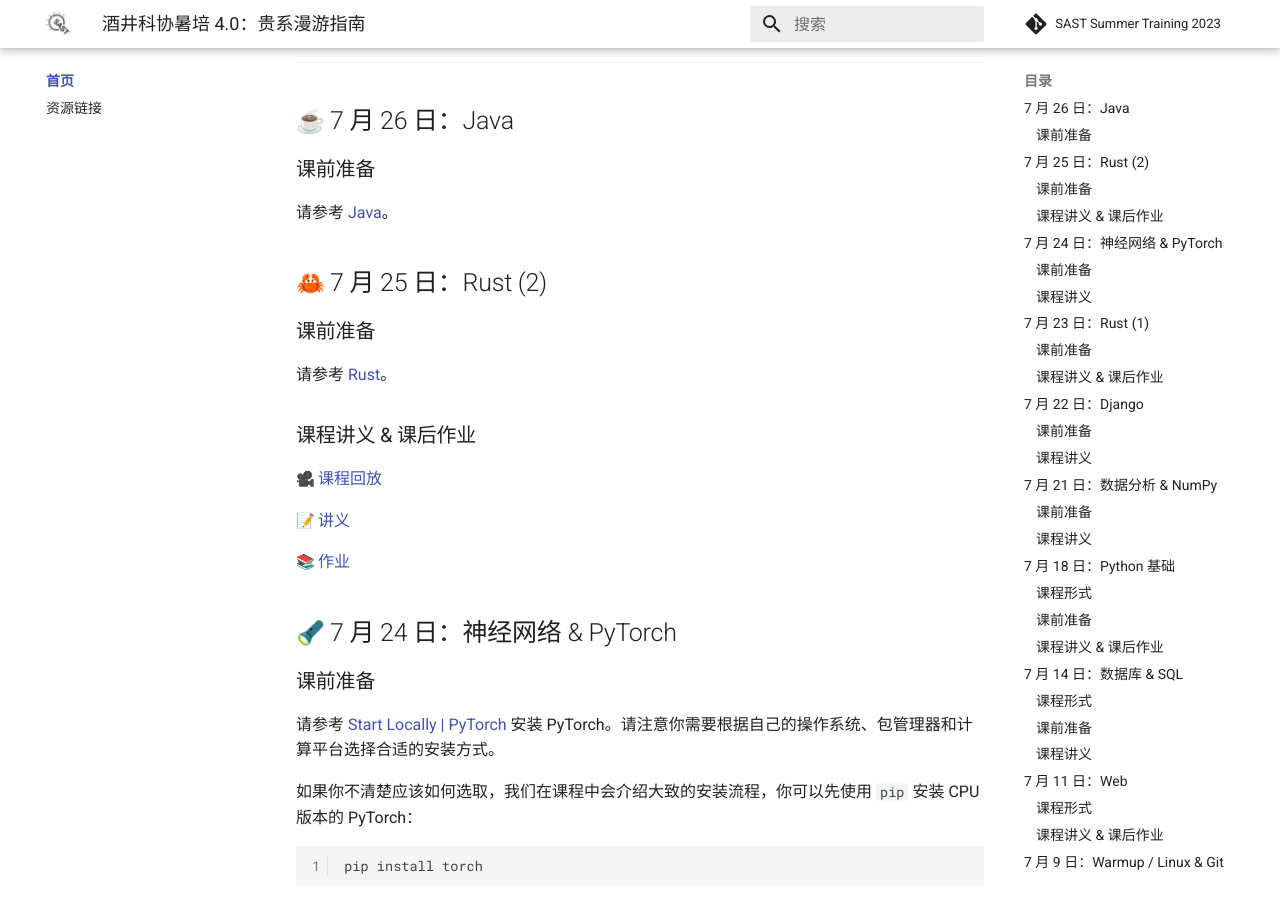
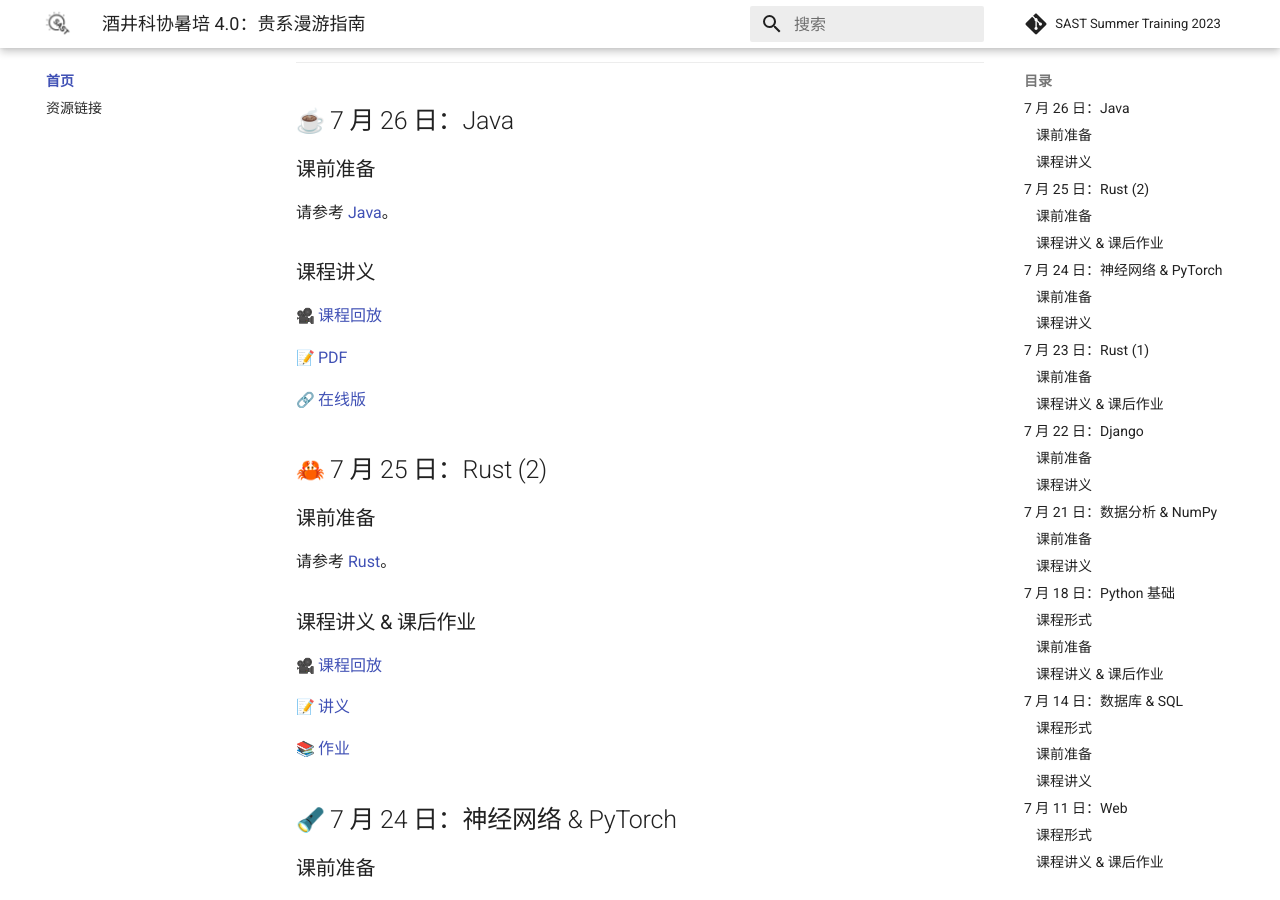
Before and after one commit to sast-summer-training-2023/sast-summer-training-2023.github.io, an MkDocs documentation site: the page built from docs/index.md, in a window 1280 px wide and 900 px high, scrolled down 451 px. Built offline with MkDocs 1.6.1 and Material for MkDocs 9.7.7, drawn with Linux system fonts in a browser that asks for light colours; emoji names are drawn with the system emoji font; comment, search, counter and statistics services are not loaded.

Commit message:
feat(java): playback link

```diff
--- a/docs/index.md
+++ b/docs/index.md
@@ -19,6 +19,14 @@
 ### 课前准备
 
 请参考 [Java](/frontend/java/#_1)。
+
+### 课程讲义
+
+:movie_camera: [课程回放](https://www.bilibili.com/video/BV1Wm4y1j7KJ)
+
+:memo: [PDF](/pdfs/java-handout.pdf)
+
+:link: [在线版](/frontend/java)
 
 ## :crab: 7 月 25 日：Rust (2)
 
```
Also changed, not shown: docs/frontend/index.md (+8 -0 lines), docs/frontend/java.md (+4 -0 lines).
